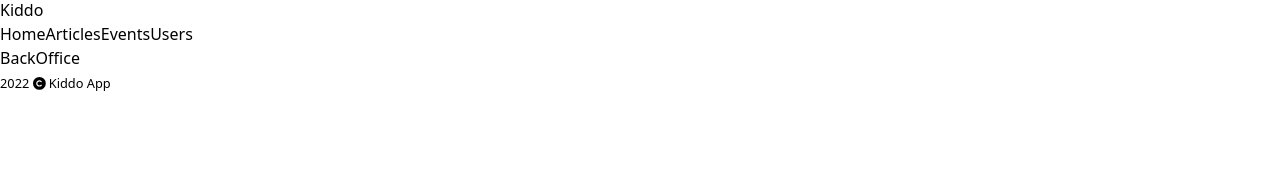
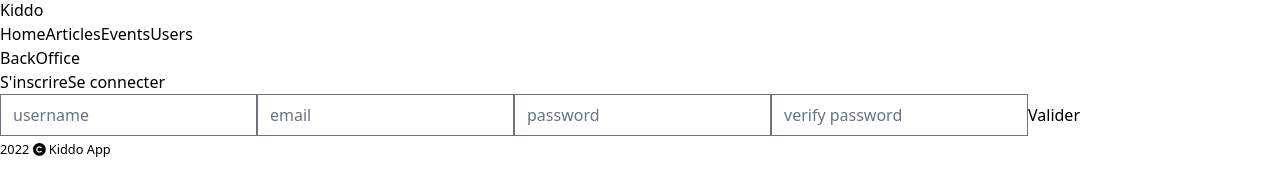
Before and after one commit to 0xbulma/projet-kiddo-front, a React (Create React App) app: page /register in a window 1280 px wide. Shown: the part 302-488 px from the top of the page. Built offline with nearby package versions, Linux system fonts and the light colour scheme.

Commit message:
form register
form register
ajout page login et register
correction nav du logo vers home
correction classname

```diff
--- a/src/components/app/header/header.jsx
+++ b/src/components/app/header/header.jsx
@@ -1,11 +1,11 @@
-import React from 'react'
+import React from "react";
 
-import NavBar from './navBar/NavBar'
+import NavBar from "./navBar/NavBar";
 
 export default function header(isAdmin) {
   return (
-    <div claxssName='header'>
+    <div className="header">
       <NavBar isAdmin={isAdmin} />
     </div>
-  )
+  );
 }
--- a/src/components/app/header/navBar/NavBar.jsx
+++ b/src/components/app/header/navBar/NavBar.jsx
@@ -1,30 +1,47 @@
-import React from 'react'
-import { useNavigate } from 'react-router';
-
-import { navigation } from '../../../../constants/navBar';
-import Logo from './logo/Logo';
-import Nav from './nav/Nav';
+import React from "react";
+// hooks
+import { useNavigate } from "react-router";
+import { navigation } from "../../../../constants/navBar";
+// comp
+import Logo from "./logo/Logo";
+import Nav from "./nav/Nav";
 
 const home = navigation.pages[0];
 
-export default function NavBar({isAdmin}) {
-  const navigate = useNavigate()
+export default function NavBar({ isAdmin }) {
+  const navigate = useNavigate();
 
   return (
-    <nav aria-label='top' className='Navbar'>
+    <nav aria-label="top" className="Navbar">
       <div className="NavbarDiv">
         <div className="NavbarFlex">
-        <Logo home={home} className="-ml-28"/>
-        <Nav navigation={navigation} isAdmin={isAdmin}/>
-        <div className="lastChild">
+          <Logo home={home} className="-ml-28" />
+          <Nav navigation={navigation} isAdmin={isAdmin} />
+          <div className="lastChild">
             {/* <Search /> */}
             {/* <Profile /> */}
-            {
-              isAdmin && <button onClick={()=>navigate('/BackOffice')} variant="outlined">BackOffice</button>
-            }
+            {isAdmin && (
+              <button onClick={() => navigate("/BackOffice")}>
+                BackOffice
+              </button>
+            )}
           </div>
         </div>
+        <button
+          onClick={() => {
+            navigate("register");
+          }}
+        >
+          S'inscrire
+        </button>
+        <button
+          onClick={() => {
+            navigate("login");
+          }}
+        >
+          Se connecter
+        </button>
       </div>
     </nav>
-  )
+  );
 }
--- a/src/components/app/header/navBar/logo/Logo.jsx
+++ b/src/components/app/header/navBar/logo/Logo.jsx
@@ -1,15 +1,15 @@
-import { Fragment } from 'react'
-import { titleProp } from '../../../../../constants/navBar'
+import { Fragment } from "react";
+import { titleProp } from "../../../../../constants/navBar";
 
 export default function Logo({ home }) {
   return (
     <div className="Navbar__logo">
-      <a href="/BackOffice" className="logo-link">
+      <a href="/" className="logo-link">
         <Fragment key={titleProp.title}>
           <img src={titleProp.imgSrc} alt={titleProp.imgAlt} />
           <p className="title">{titleProp.title}</p>
         </Fragment>
       </a>
     </div>
-  )
+  );
 }
--- a/src/components/app/login/Login.jsx
+++ b/src/components/app/login/Login.jsx
@@ -0,0 +1,7 @@
+import React from "react";
+
+const Login = () => {
+  return <div>Login page</div>;
+};
+
+export default Login;
--- /dev/null
+++ b/src/components/app/register/Form.jsx
@@ -0,0 +1,57 @@
+const Form = (props) => {
+  const handleSubmit = (e) => {
+    e.preDefault();
+  };
+  return (
+    <form className="form" onSubmit={handleSubmit}>
+      <input
+        value={props.username}
+        type="text"
+        placeholder="username"
+        onChange={(e) => {
+          props.setUsername(e.target.value);
+          //   console.log(e.target.value);
+        }}
+      />
+      <input
+        value={props.email}
+        type="email"
+        placeholder="email"
+        onChange={(e) => {
+          props.setEmail(e.target.value);
+          //   console.log(e.target.value);
+        }}
+      />
+      <input
+        value={props.password}
+        type="password"
+        placeholder="password"
+        onChange={(e) => {
+          props.setPassword(e.target.value);
+          //   console.log(e.target.value);
+        }}
+      />
+      <input
+        value={props.verifyPassword}
+        type="password"
+        placeholder="verify password"
+        onChange={(e) => {
+          props.setVerifyPassword(e.target.value);
+          //   console.log(e.target.value);
+        }}
+      />
+      <input
+        type="submit"
+        value={"Valider"}
+        onClick={() => {
+          if (props.password === props.verifyPassword) {
+            props.setStep(2);
+          } else {
+            alert("les mots de passe ne correspondent pas");
+          }
+        }}
+      />
+    </form>
+  );
+};
+export default Form;
--- a/src/components/app/register/Register.jsx
+++ b/src/components/app/register/Register.jsx
@@ -0,0 +1,34 @@
+import { useState } from "react";
+
+import Form from "../register/Form";
+import StepTwo from "../register/StepTwo";
+
+function Register() {
+  const [username, setUsername] = useState("");
+  const [email, setEmail] = useState("");
+  const [password, setPassword] = useState("");
+  const [verifyPassword, setVerifyPassword] = useState("");
+  const [step, setStep] = useState(1);
+  return (
+    <div>
+      {step === 1 ? (
+        <Form
+          username={username}
+          setUsername={setUsername}
+          email={email}
+          setEmail={setEmail}
+          password={password}
+          setPassword={setPassword}
+          verifyPassword={verifyPassword}
+          setVerifyPassword={setVerifyPassword}
+          step={step}
+          setStep={setStep}
+        />
+      ) : (
+        <StepTwo />
+      )}
+    </div>
+  );
+}
+
+export default Register;
--- /dev/null
+++ b/src/components/app/register/StepTwo.jsx
@@ -0,0 +1,11 @@
+import React from "react";
+
+const StepTwo = () => {
+  return (
+    <>
+      <div>Connection Réussie</div>
+    </>
+  );
+};
+
+export default StepTwo;
--- a/src/pages/app/AppRoutes.jsx
+++ b/src/pages/app/AppRoutes.jsx
@@ -1,10 +1,12 @@
-import React from 'react'
-import { Route, Routes } from 'react-router'
+import React from "react";
+import { Route, Routes } from "react-router";
 
 import Home from "./home/Home";
 import Contact from "./Contact/Contact";
 import NotFound from "../notFound/NotFound";
-import Events from './events/Events';
+import Events from "./events/Events";
+import Register from "../../components/app/register/Register";
+import Login from "../../components/app/login/Login";
 
 export default function AppRoutes() {
   return (
@@ -12,7 +14,9 @@
       <Route path="/" element={<Home />} />
       <Route path="/Contact" element={<Contact />} />
       <Route path="/events" element={<Events />} />
+      <Route path="/register" element={<Register />} />
+      <Route path="/login" element={<Login />} />
       <Route path="/404" element={<NotFound />} />
     </Routes>
-  )
+  );
 }
```
Also changed, not shown: src/components/app/header/navBar/nav/Nav.jsx (+5 -7 lines).
